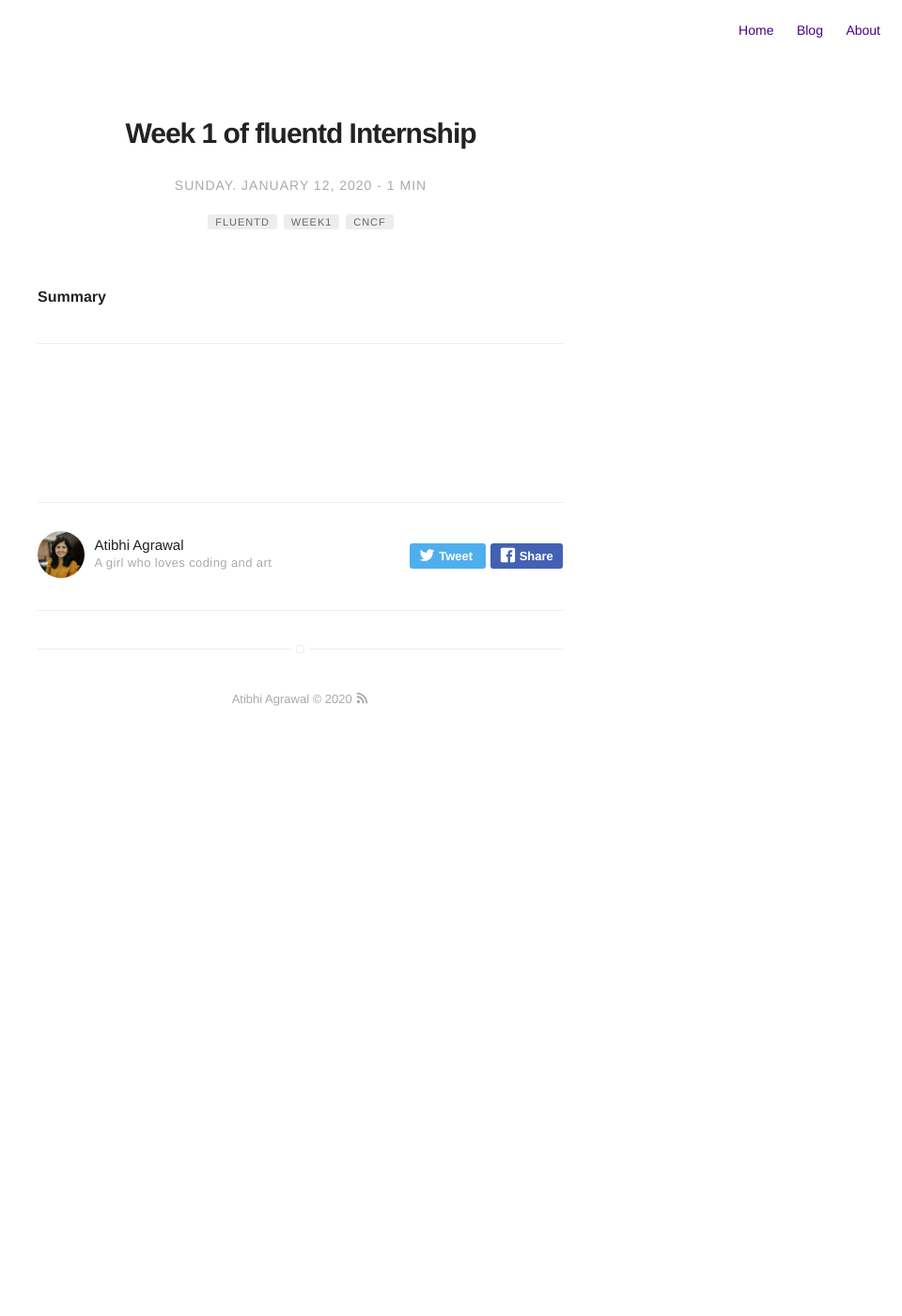
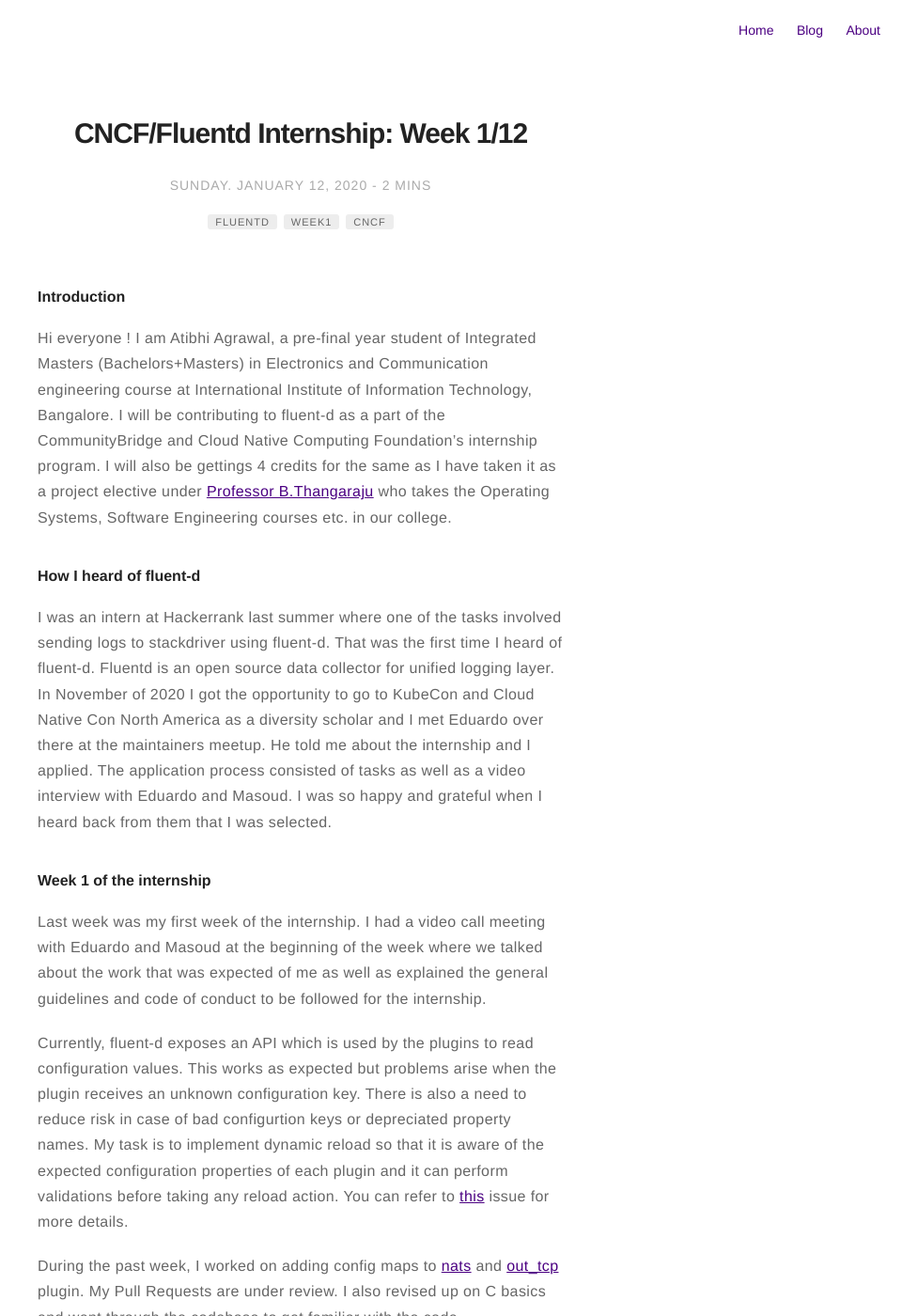
Before and after one commit to asquare14/aSquare14.github.io, a Jekyll site: the page built from _posts/2020-1-12-week1-fluentd-internship.markdown, in a window 1280 px wide and 1400 px high. Shown: the whole window at 94% size, without its empty margins (320-1280 px from the left). Built offline with Jekyll 4.4.1, drawn with Linux system fonts in a browser that asks for light colours; emoji names are drawn with the system emoji font; some of the changed text lies outside the part shown.

Commit message:
Add Week1
Signed-off-by: Atibhi Agrawal <Atibhi.Agrawal@iiitb.org>

```diff
--- a/_posts/2020-1-12-week1-fluentd-internship.markdown
+++ b/_posts/2020-1-12-week1-fluentd-internship.markdown
@@ -1,19 +1,38 @@
 ---
-title: "Week 1 of fluentd Internship"
+
+title: "CNCF/Fluentd Internship: Week 1/12"
 layout: post
 date: 2020-01-12 13:30
-# image: /assets/images/markdown.jpg
-# headerImage: false
 tag:
 - fluentd
 - week1
 - cncf
 category: blog
 author: atibhi
-description: Markdown summary with different options
+description: Description of week-1 of fluent-d internship
 
 ---
 
-#### Summary
+#### Introduction
+
+Hi everyone ! I am Atibhi Agrawal, a pre-final year student of Integrated Masters (Bachelors+Masters) in Electronics and Communication engineering course at International Institute of Information Technology, Bangalore. I will be contributing to fluent-d as a part of the CommunityBridge and Cloud Native Computing Foundation's internship program. I will also be gettings 4 credits for the same as I have taken it as a project elective under [Professor B.Thangaraju](https://www.iiitb.ac.in/faculty/thangaraju-b) who takes the Operating Systems, Software Engineering courses etc. in our college.
+
+#### How I heard of fluent-d
+
+I was an intern at Hackerrank last summer where one of the tasks involved sending logs to stackdriver using fluent-d. That was the first time I heard of fluent-d. Fluentd is an open source data collector for unified logging layer. In November of 2020 I got the opportunity to go to KubeCon and Cloud Native Con North America as a diversity scholar and I met Eduardo over there at the maintainers meetup. He told me about the internship and I applied. The application process consisted of tasks as well as a video interview with Eduardo and Masoud. I was so happy and grateful when I heard back from them that I was selected.
+
+#### Week 1 of the internship
+
+Last week was my first week of the internship. I had a video call meeting with Eduardo and Masoud at the beginning of the week where we talked about the work that was expected of me as well as explained the general guidelines and code of conduct to be followed for the internship.
+
+Currently, fluent-d exposes an API which is used by the plugins to read configuration values. This works as expected but problems arise when the plugin receives an unknown configuration key. There is also a need to reduce risk in case of bad configurtion keys or depreciated property names. My task is to implement dynamic reload so that it is aware of the expected configuration properties of each plugin and it can perform validations before taking any reload action. You can refer to [this](https://github.com/fluent/fluent-bit/issues/1672) issue for more details.
+
+During the past week, I worked on adding config maps to [nats](https://fluentbit.io/documentation/0.12/output/nats.html) and [out_tcp](https://github.com/fluent/fluent-bit/tree/master/plugins/out_tcp) plugin. My Pull Requests are under review. I also revised up on C basics and went through the codebase to get familiar with the code.
+
+#### Plans for next week
+
+I plan to add config maps for the remaining plugins in the next week.
+
+I am really excited for my internship and look forward to contributing, learning and growing ! :smile:
 
 ---
```
Also changed, not shown: 8 other files.
